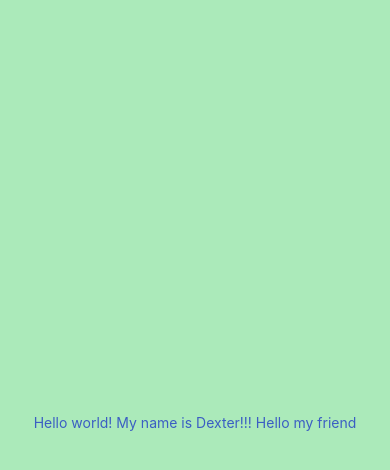
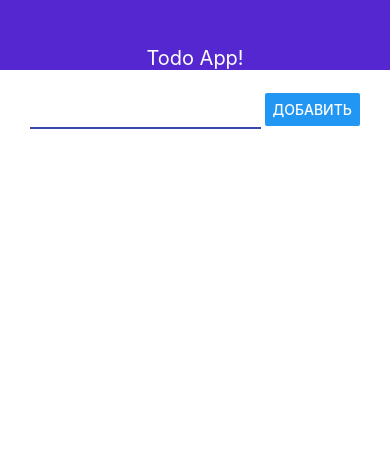
Before and after one commit to agenttim/react-native-demo, a React Native app: screen / in a window 390 px wide. Shown: the top 470 px of the page. Built offline with nearby package versions, Linux system fonts and the light colour scheme.

Commit message:
реализовал добавление задачи в список

```diff
--- a/App.js
+++ b/App.js
@@ -1,20 +1,52 @@
-import { StatusBar } from 'expo-status-bar';
+import React, {useState} from "react";
 import { StyleSheet, Text, View } from 'react-native';
+import {Navbar} from "./src/Navbar";
+import {AddTodo} from "./src/AddTodo";
+import {Todo} from "./src/Todo";
 
 export default function App() {
-  return (
-    <View style={styles.container}>
-      <Text style={ {color: '#3b5ec3'} }>Hello world! My name is Dexter!!! Hello my friend</Text>
-      <StatusBar style="auto" />
-    </View>
-  );
+    const [todos, setTodos] = useState([])
+
+    const addTodo = (title) => {
+
+/*        const newTodo = {
+            id: Date.now().toString(),
+            title: title
+        }
+
+        setTodos((prevTodos) => {
+            return [
+                ...prevTodos,
+                newTodo
+            ]
+        })*/
+
+        setTodos(prev => [
+            ...prev, {
+            id: Date.now().toString(),
+            title: title
+        }])
+    }
+
+    return (
+        <View>
+            <Navbar title="Todo App!" />
+            <View style={styles.container}>
+                <AddTodo onSubmit={addTodo} />
+
+                <View>
+                    {todos.map(todo => (
+                        <Todo todo={todo} key={todo.id} />
+                    ))}
+                </View>
+            </View>
+        </View>
+    );
 }
 
 const styles = StyleSheet.create({
-  container: {
-    flex: 1,
-    backgroundColor: '#abeaba',
-    alignItems: 'center',
-    justifyContent: 'center',
-  },
+    container: {
+        paddingHorizontal: 30,
+        paddingVertical: 20
+    }
 });
--- /dev/null
+++ b/src/AddTodo.js
@@ -0,0 +1,32 @@
+import React from 'react';
+import {View, StyleSheet, TextInput, Button} from 'react-native';
+
+export const AddTodo = ({ onSubmit }) => {
+
+    const pressHandler = () => {
+        onSubmit('Test todo')
+    }
+
+    return (
+        <View style={styles.block}>
+            <TextInput style={styles.input} />
+            <Button title='Добавить' onPress={pressHandler} />
+        </View>
+    )
+}
+
+const styles = StyleSheet.create({
+    block: {
+        flexDirection: "row",
+        justifyContent: 'space-between',
+        alignItems: 'center',
+        marginBottom: 15
+    },
+    input: {
+        width: '70%',
+        padding: 10,
+        borderStyle: "solid",
+        borderBottomWidth: 2,
+        borderBottomColor: "#3949ab"
+    }
+})
--- /dev/null
+++ b/src/Navbar.js
@@ -0,0 +1,25 @@
+import React from "react";
+import {View, Text, StyleSheet} from "react-native";
+
+export const Navbar = ({title}) => {
+    return (
+        <View style={styles.navbar}>
+            <Text style={styles.text}>{title}</Text>
+        </View>
+
+    )
+}
+
+const styles = StyleSheet.create({
+    navbar: {
+        height: 70,
+        alignItems: "center",
+        justifyContent: "flex-end",
+        backgroundColor: '#5427d0'
+    },
+    text: {
+        color: "white",
+        fontSize: 20
+
+    }
+})
--- /dev/null
+++ b/src/Todo.js
@@ -0,0 +1,22 @@
+import React from "react";
+import {View, Text, StyleSheet} from "react-native";
+
+export const Todo = ({ todo }) => {
+    return (
+        <View style={todo}>
+            <Text style={styles.todo}>Test todo</Text>
+        </View>
+    )
+}
+
+const styles = StyleSheet.create({
+    todo: {
+        flexDirection: "row",
+        alignItems: "center",
+        padding: 15,
+        borderWidth: 1,
+        borderColor: "#eee",
+        borderRadius: 5,
+        marginBottom: 10
+    }
+})
```
